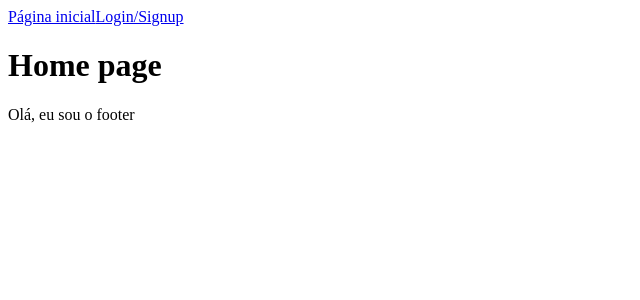
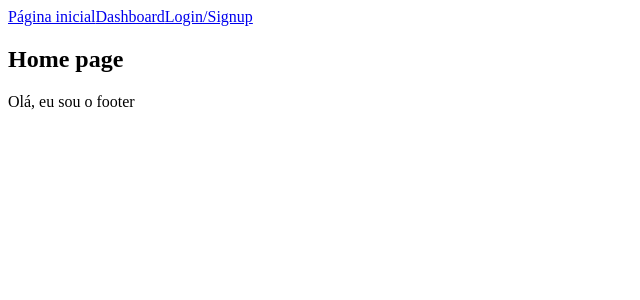
Before and after one commit to francinehahn/employee-participation-frontend, a Next.js app: page / in a window 1280 px wide. Shown: the top 300 px of the page, without its empty margins (0-640 px from the left). Built offline with nearby package versions, Linux system fonts and the light colour scheme.

Commit message:
feat: I created the pages

```diff
--- a/src/app/layout.jsx
+++ b/src/app/layout.jsx
@@ -1,5 +1,6 @@
 import React from "react"
 import { Footer } from "@/components/footer/Footer"
+import { Header } from "@/components/header/Header"
 
 export const metadata = {
   title: 'Employee participation',
@@ -9,8 +10,11 @@ export const metadata = {
 export default function RootLayout({children}) {
   return (
     <html lang="en">
-      <body>{children}</body>
-      <Footer/>
+      <body>
+        <Header/>
+        {children}
+        <Footer/>
+      </body>
     </html>
   )
 }
--- a/src/app/login/page.jsx
+++ b/src/app/login/page.jsx
@@ -1,10 +1,10 @@
-import { Header } from "@/components/header/Header"
-
 export default function Login() {
     return (
       <>
-        <Header/>
         <h1>Informe os ses dados para acessar a sua conta</h1>
+        <form>
+          <input type="text"/>
+        </form>
       </>
     )
   }
--- a/src/app/page.jsx
+++ b/src/app/page.jsx
@@ -1,32 +1,7 @@
-import { Header } from "@/components/header/Header"
-
-
-export default async function Home() {
-  //se não passar revalidate, o fetch será chamado de forma estática, ou seja, apenas uma vez
-  //por padrão, o cache do fetch no next é force-cache, ou seja, todo user que entrar no site e fizer a requisição, receberá a mesma resposta
-
-  const token = ""
-	if (token) {
-    const response = await fetch('https://employee-participation.onrender.com/users/account', {
-      cache: 'no-store',
-      next: {
-        revalidate: 30
-      },
-      headers: {
-        Authorization: token
-      }
-    })
-    const user = await response.json()
-    if (!user) {
-      //excluir localstorage
-    }
-  }
-
+export default function Home() {
   return (
-    <>
-      <Header/>
+    <section>
       <h1>Home page</h1>
-      {/*<pre>{JSON.stringify(user, null, 2)}</pre>*/}
-    </>
+    </section>
   )
 }
--- a/src/app/signup/page.jsx
+++ b/src/app/signup/page.jsx
@@ -1,9 +1,6 @@
-import { Header } from "@/components/header/Header"
-
 export default function Signup() {
     return (
       <>
-        <Header/>
         <h1>Informe os seus dados para criar uma conta</h1>
       </>
     )
--- a/src/components/header/Header.jsx
+++ b/src/components/header/Header.jsx
@@ -1,20 +1,10 @@
-'use client'
 import Link from "next/link"
-import { useState, useEffect } from "react"
 
 export function Header () {
-    const [token, setToken] = useState("")
-
-    useEffect(() => {
-        if (typeof window !== 'undefined') {
-            setToken(localStorage.getItem("token"))
-        }
-    }, [])
-
     return (
         <header>
             <Link href={"/"}>Página inicial</Link>
-            {token && <Link href={"/dashboard"}>Dashboard</Link>}
+            {<Link href={"/dashboard"}>Dashboard</Link>}
             <Link href={"/login"}>Login/Signup</Link>
         </header>
     )
```
Also changed, not shown: src/app/dashboard/page.jsx (+2 -6 lines), src/hooks/LocalStorage.jsx (deleted), src/hooks/requestData.jsx (deleted).
